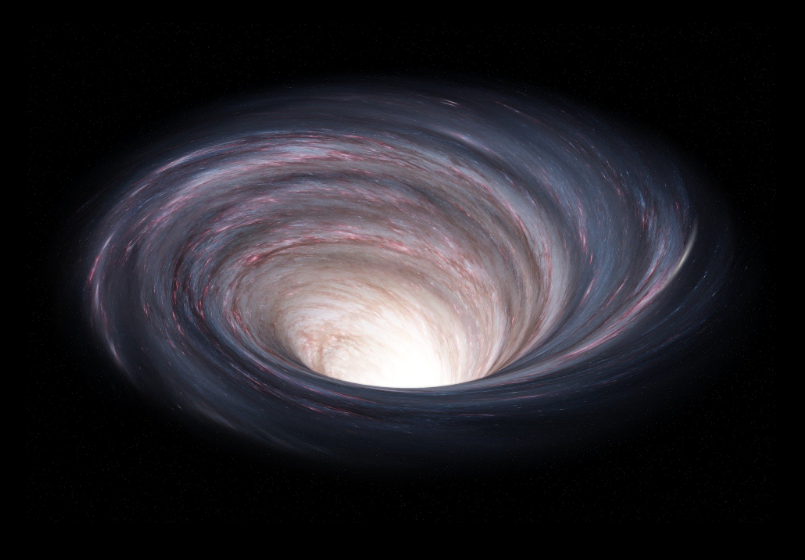
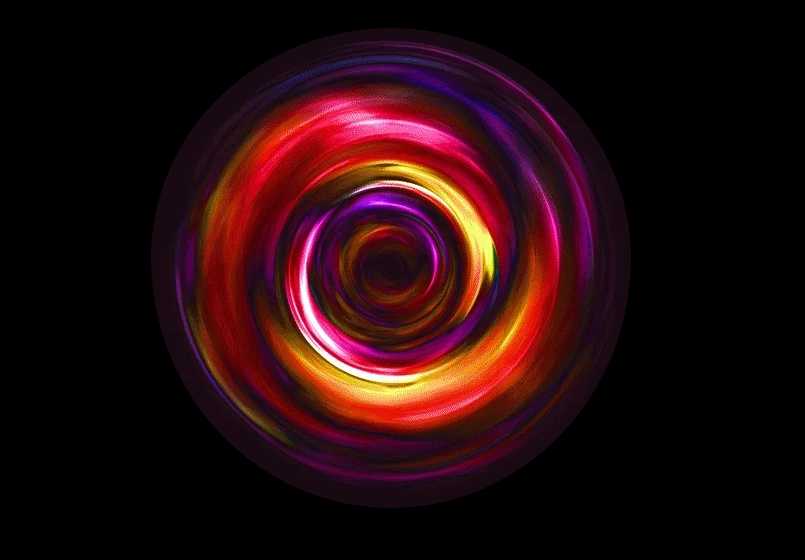
Before and after one commit to vardavarr/vardavarr.github.io, a plain HTML site: page portal.html in a window 1280 px wide. Shown: the whole page, without its empty margins (239-1044 px from the left). Drawn offline with Linux system fonts and the light colour scheme.

Commit message:
portalscratch 2 added

```diff
--- a/portal.html
+++ b/portal.html
@@ -7,25 +7,22 @@
 			background-color: black;
 			}
 		img {
+			border-radius: 50%;
 			display: block;
-			height: auto;
-			margin-left: auto;
-			margin-right: auto;
-			padding-top: 15px;
-			width: 75%;
+			padding-top: 20px;
 			}
 		.container-1 {
 			color: black;
 			margin-left: auto;
 			margin-right: auto;
 			text-align: center;
-			width: 1000px;
+			width: 500px;
 			}
 	</style>
 	</head>
 	<body>
 		<div class="container-1">
-			<a href=""><img src="images/portalscratch.jpg" alt="portal"></a>
+			<a href=""><img src="images/portalscratch2.webp" alt="portal"></a>
 		</div>
 	</body>
 </html>
```
Also changed, not shown: images/portalscratch2.webp (added).
